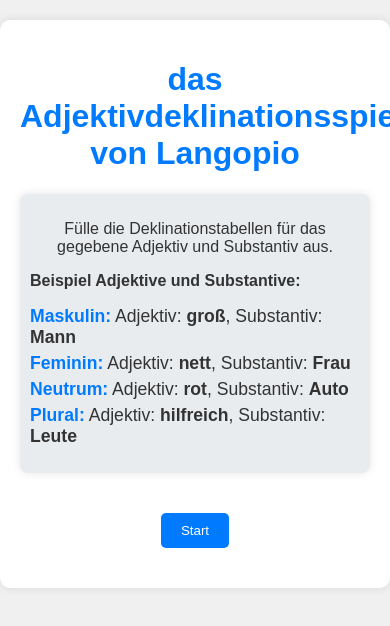
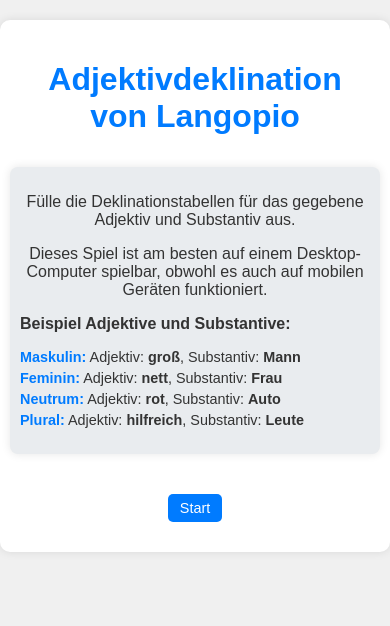
Before and after one commit to saunlani/langopio-web, a plain HTML site: page index.html in a window 390 px wide. Drawn offline with Linux system fonts and the light colour scheme.

Commit message:
fix(game): better formatting for mobile

```diff
--- a/index.html
+++ b/index.html
@@ -1,5 +1,6 @@
 <!DOCTYPE html>
 <html lang="en">
+
 <head>
   <meta charset="UTF-8">
   <meta name="viewport" content="width=device-width, initial-scale=1.0">
@@ -26,6 +27,13 @@
     h2 {
       text-align: center;
       color: #007BFF;
+    }
+
+    h1 {
+      padding: 10px;
+      max-width: 100%;
+      word-wrap: break-word;
+      box-sizing: border-box;
     }
 
     .instructions {
@@ -63,10 +71,12 @@
 
     .table-container {
       margin-bottom: 20px;
+      overflow-x: auto;
     }
 
     table {
       width: 100%;
+      min-width: 600px;
       border-collapse: collapse;
     }
 
@@ -117,15 +127,52 @@
       color: #721c24;
       margin-top: 5px;
     }
+
+    @media (max-width: 768px) {
+      .container {
+        padding: 10px;
+      }
+
+      .examples li {
+        font-size: 1em;
+      }
+
+      th,
+      td {
+        padding: 5px;
+      }
+
+      button {
+        padding: 8px 16px;
+      }
+    }
+
+    @media (max-width: 480px) {
+      .examples li {
+        font-size: 0.9em;
+      }
+
+      th,
+      td {
+        padding: 3px;
+      }
+
+      button {
+        padding: 6px 12px;
+        font-size: 0.9em;
+      }
+    }
   </style>
   <script async src="https://pagead2.googlesyndication.com/pagead/js/adsbygoogle.js?client=ca-pub-2107084410392210"
     crossorigin="anonymous"></script>
 </head>
+
 <body>
   <div class="container">
-    <h1>das Adjektivdeklinationsspiel von Langopio</h1>
+    <h1>Adjektivdeklination von Langopio</h1>
     <div class="instructions">
       <p>Fülle die Deklinationstabellen für das gegebene Adjektiv und Substantiv aus.</p>
+      <p>Dieses Spiel ist am besten auf einem Desktop-Computer spielbar, obwohl es auch auf mobilen Geräten funktioniert.</p>
       <div class="examples">
         <p><strong>Beispiel Adjektive und Substantive:</strong></p>
         <ul>
@@ -143,7 +190,7 @@
     <p id="timer-container" style="display:none;">Zeit: <span id="timer">0:00</span></p>
     <div id="results"></div>
 
-    <div style="display: flex;">
+    <div style="display: flex; justify-content: center; flex-wrap: wrap;">
       <button type="button" id="start-btn">Start</button>
       <button type="button" id="submit-btn" style="display:none;">Submit</button>
       <button type="button" id="reset-btn" style="display:none;">Reset</button>
@@ -290,7 +337,6 @@
         </table>
       </div>
     </form>
-
   </div>
   <script>
     let timerInterval;
@@ -395,4 +441,5 @@
     }
   </script>
 </body>
+
 </html>
```
Lines whose indentation alone changed are shown as unchanged.
